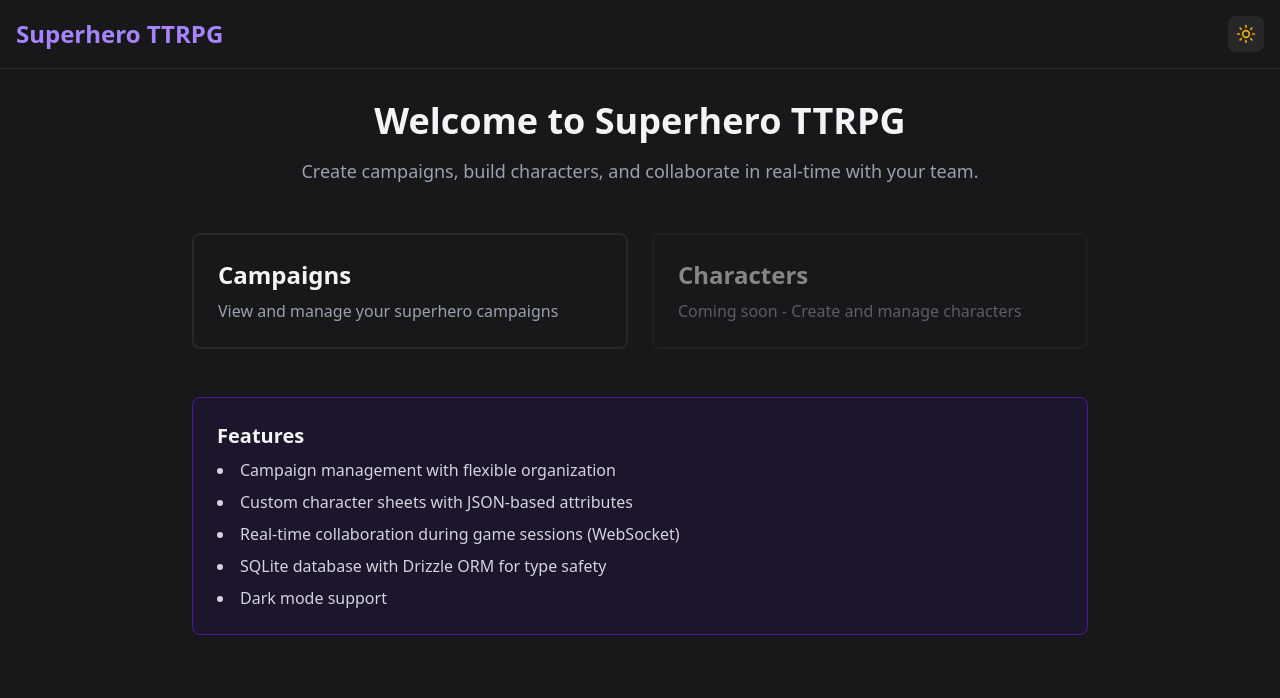
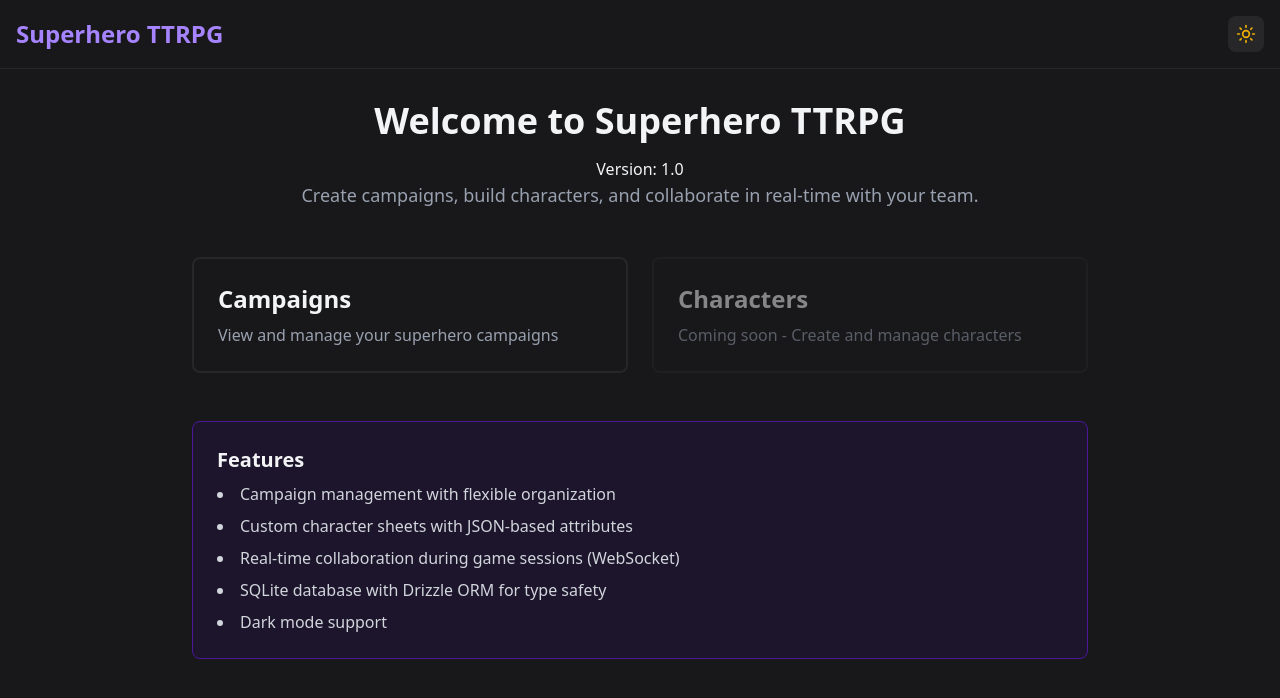
Before and after one commit to uatemycookie22/superhero-ttrpg, a Next.js app: page / in a window 1280 px wide. Shown: the top 698 px of the page. Built offline with nearby package versions, Linux system fonts and the light colour scheme.

Commit message:
add version text

```diff
--- a/src/app/page.tsx
+++ b/src/app/page.tsx
@@ -5,6 +5,7 @@ export default function HomePage() {
     <div className="max-w-4xl mx-auto">
       <div className="text-center mb-12">
         <h2 className="text-4xl font-bold mb-4">Welcome to Superhero TTRPG</h2>
+        <p>Version: 1.0</p>
         <p className="text-lg text-gray-600 dark:text-gray-400">
           Create campaigns, build characters, and collaborate in real-time with your team.
         </p>
```
